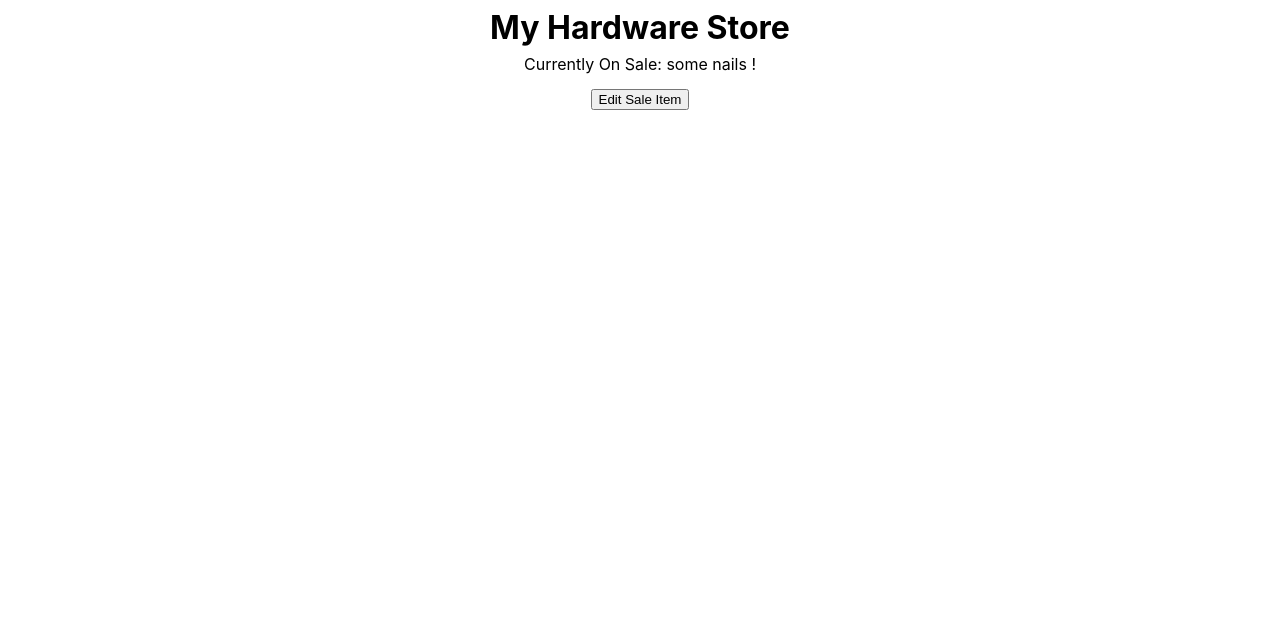
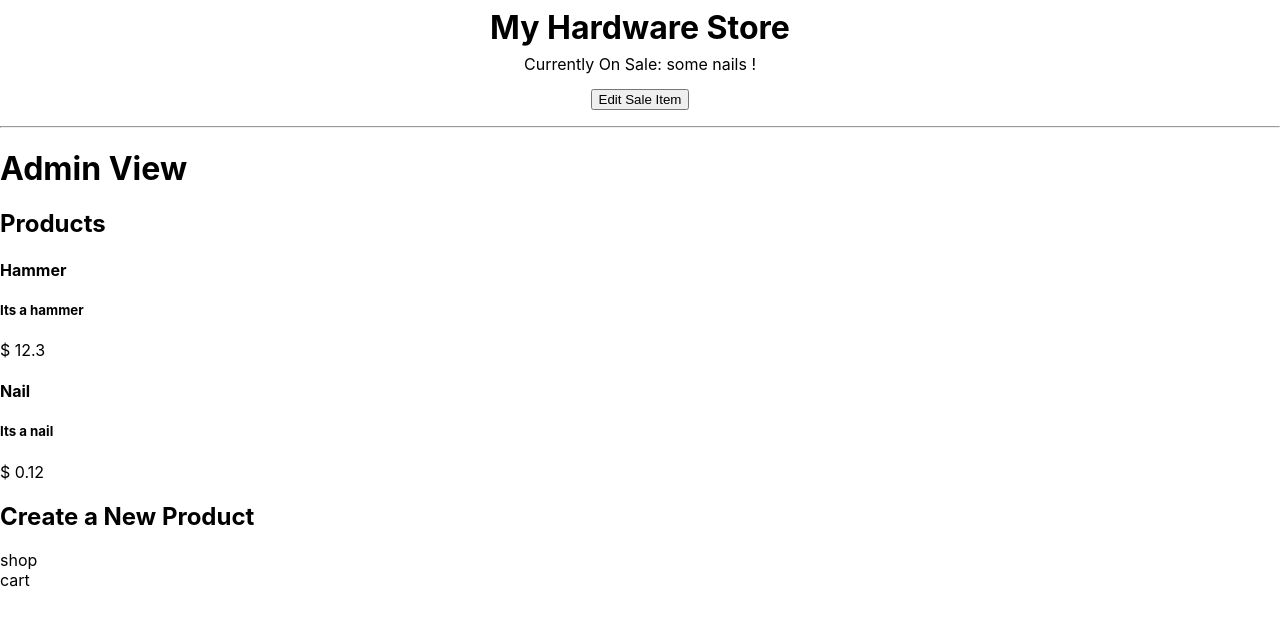
Before and after one commit to djxshin/HARDWARE-STORE, a React (Create React App) app: page / in a window 1280 px wide. Shown: the top 626 px of the page. Built offline with nearby package versions, Linux system fonts and the light colour scheme.

Commit message:
added admin view props

```diff
--- /dev/null
+++ b/src/components/AdminView.js
@@ -0,0 +1,24 @@
+import React, { Component } from 'react'
+
+export default class AdminView extends Component {
+  render() {
+    return (
+        <div>
+        <h1>Admin View</h1>
+        <h2>Products</h2>
+        {this.props.productList.map((product, index) => {
+            console.log(product)
+            return(
+                <div key={index} >
+                    <h4>{product.productName}</h4>
+                    <h5>{product.description}</h5>
+                    <p>$ {product.price}</p>
+                </div>
+            )
+        })}
+        <h2>Create a New Product</h2>
+        {/* create product form goes here */}
+      </div>
+    )
+  }
+}
--- /dev/null
+++ b/src/components/CartView.js
@@ -0,0 +1,11 @@
+import React, { Component } from 'react'
+
+export default class CartView extends Component {
+  render() {
+    return (
+      <div>
+        <text>cart</text>
+      </div>
+    )
+  }
+}
--- a/src/components/HomePage.js
+++ b/src/components/HomePage.js
@@ -1,11 +1,27 @@
 import React, { Component } from 'react'
+import AdminView from './AdminView';
+import ShopView from './ShopView';
+import CartView from './CartView';
 
 
 export default class HomePage extends Component {
 
   state = {
     itemCurrentlyOnSale: 'some nails',
-    showEditForm: false
+    showEditForm: false,
+    productList: [
+      {
+        productName: 'Hammer',
+        description: 'Its a hammer',
+        price: 12.3,
+      },
+      {
+        productName: 'Nail',
+        description: 'Its a nail',
+        price: 0.12,
+      }
+    ]
+
   }
 
   handleClick = () => {
@@ -50,6 +66,14 @@ export default class HomePage extends Component {
             }
 
           </div>
+          <hr/>
+           <AdminView
+           productList={this.state.productList}
+           />
+           <div>
+             <ShopView/>
+             <CartView/>
+           </div>
       </div>
     )
   }
--- /dev/null
+++ b/src/components/ShopView.js
@@ -0,0 +1,11 @@
+import React, { Component } from 'react'
+
+export default class ShopView extends Component {
+  render() {
+    return (
+      <div>
+          <text>shop</text>
+      </div>
+    )
+  }
+}
```
